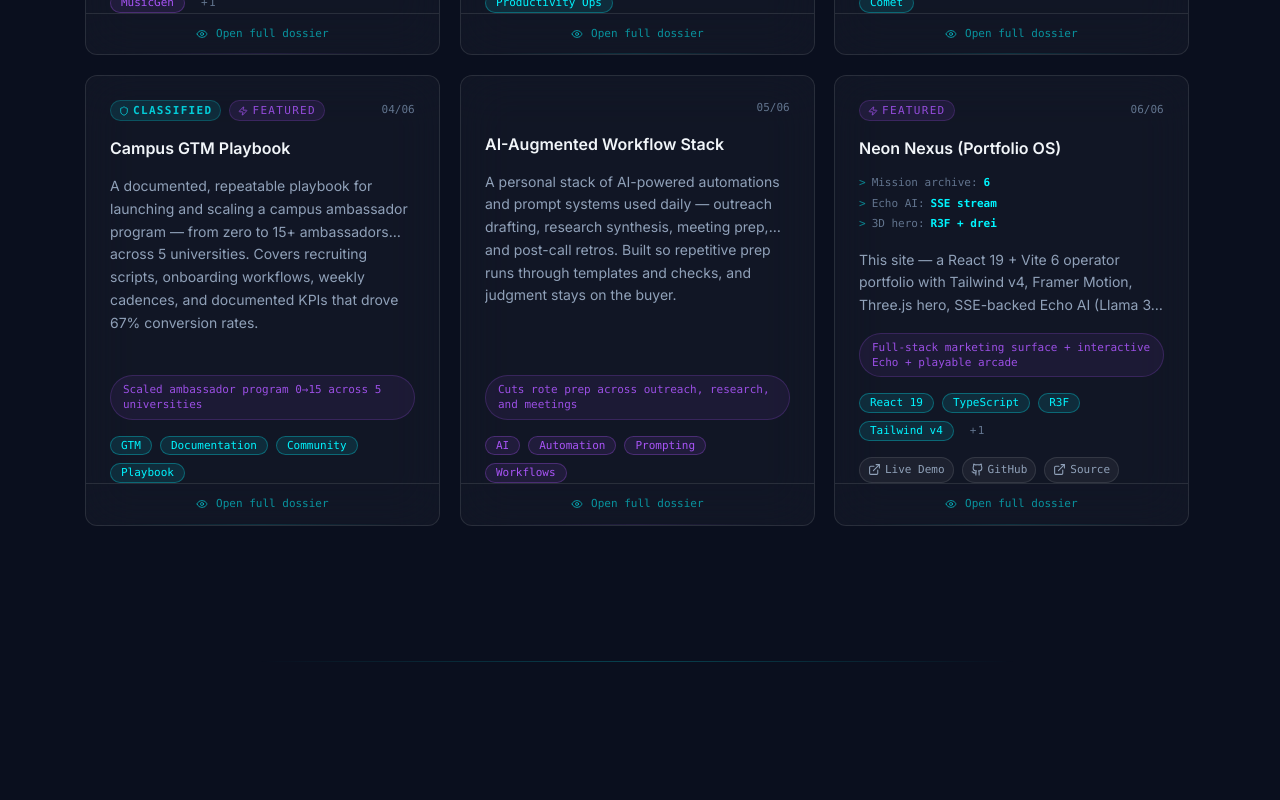
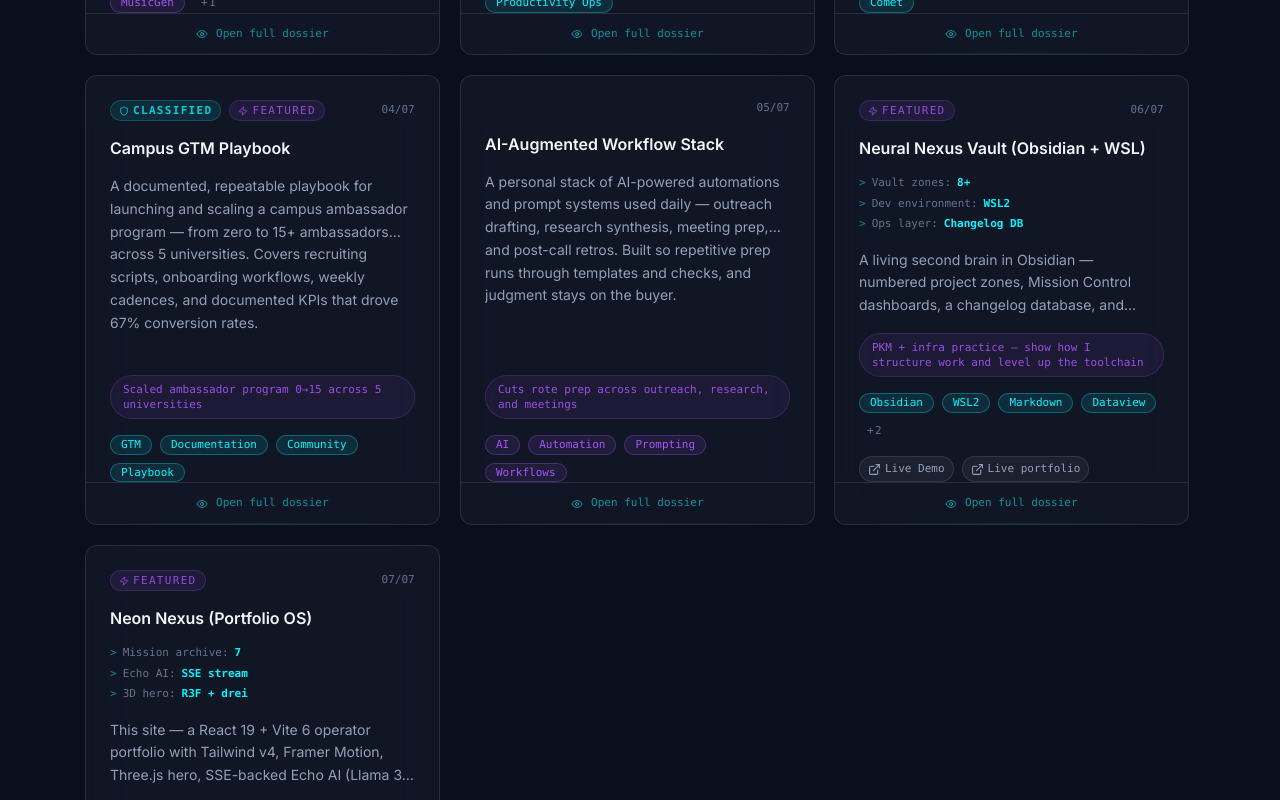
Before and after one commit to EwillieP99/ewilliep99.github.io, a React (Vite) app: page / in a window 1280 px wide. Shown: the part 6860-7660 px from the top of the page. Built offline with nearby package versions, Linux system fonts and the light colour scheme; no server answers.

Commit message:
feat(missions): add Neural Nexus Vault (Obsidian + WSL) card
- New featured systems mission: vault structure, changelog DB, WSL2 dev loop
- Bump mission archive count to 7; update Echo knowledge base

Made-with: Cursor

```diff
--- a/src/data/echoKnowledge.ts
+++ b/src/data/echoKnowledge.ts
@@ -4,8 +4,8 @@
  */
 export const ECHO_KNOWLEDGE = `
 PORTFOLIO & PROJECTS:
-- Mission Archive lists 6 missions on the site, including this portfolio itself (Neon Nexus): React 19 + TypeScript + Vite 6, Tailwind CSS v4, Framer Motion 12, React Three Fiber hero, SSE Echo AI (Vercel + Navigator / Llama 3.1 70B), Signal Breach arcade launcher
-- Other missions include Resonate (UF wellness app), Notion Life OS, Perplexity Comet dashboards, Campus GTM Playbook, and personal AI workflow stack
+- Mission Archive lists 7 missions on the site, including this portfolio itself (Neon Nexus): React 19 + TypeScript + Vite 6, Tailwind CSS v4, Framer Motion 12, React Three Fiber hero, SSE Echo AI (Vercel + Navigator / Llama 3.1 70B), Signal Breach arcade launcher
+- Other missions include Resonate (UF wellness app), Notion Life OS, Perplexity Comet dashboards, Campus GTM Playbook, personal AI workflow stack, and Neural Nexus Vault (Obsidian second brain + WSL2 dev workflow — changelog DB, Mission Control, project templates)
 - Arcade: Signal Breach — browser typing-defense (Freeplay + Ramp Up: 8 steps, words per step 1·3·5·8·13·21·34·50 shown as one on-screen block per step). A second arcade card is reserved for a future experiment (not shipped yet)
 - A separate Phaser tower-defense experiment (Verdant Siege) exists in the repo under public/games but is not linked from the live arcade cards
 - Echo AI (this chat) is powered by Navigator API (UF's LLM infrastructure) running Llama 3.1 70B
--- a/src/data/projectsStatic.ts
+++ b/src/data/projectsStatic.ts
@@ -157,6 +157,40 @@ export const staticProjects: Project[] = [
     },
   },
   {
+    id: "neural-nexus-vault",
+    title: "Neural Nexus Vault (Obsidian + WSL)",
+    description:
+      "A living second brain in Obsidian — numbered project zones, Mission Control dashboards, a changelog database, and templates that turn notes into an operating system. Paired with WSL2 for a Linux-native dev loop on Windows: smoother tooling, fewer path surprises, and a single environment for shipping this portfolio and adjacent repos.",
+    tags: ["Obsidian", "WSL2", "Markdown", "Dataview", "PKM", "Systems"],
+    type: "card",
+    metrics: [
+      { label: "Vault zones", value: "8+" },
+      { label: "Dev environment", value: "WSL2" },
+      { label: "Ops layer", value: "Changelog DB" },
+    ],
+    links: [{ label: "Live portfolio", href: "https://ethanpecora.com" }],
+    featured: true,
+    impact: "PKM + infra practice — show how I structure work and level up the toolchain",
+    category: "systems",
+    status: "active",
+    liveUrl: "https://ethanpecora.com",
+    dossier: {
+      fullDescription:
+        "Neural Nexus is my Obsidian vault for execution: daily and weekly rhythms, active projects under 03_Projects, a knowledge base, and AI-facing context so agents stay aligned. Recent work includes a **changelog database** (atomic entries + Dataview + per-project registry), **Project Hub** templates, and scaffolding so every mission has a hub note and filtered history. It’s where I practice *systems thinking as software* — structured frontmatter, wikilinks, and queries instead of ad-hoc docs.\n\nOn the **WSL** side, the breakthrough is treating Windows as the shell and Linux as the engine: Node, npm, git, and builds run in a consistent Linux toolchain while files sync cleanly across drives. That cut friction for this portfolio (Vite + Vercel), multi-repo layouts, and terminal-first workflows — closer to what production Linux CI expects.\n\nTogether, Obsidian + WSL is a visible **SWE progression** story: not just shipping features, but tightening the loop between planning, execution, and shipping — the same habits I bring to product teams.",
+      results: [
+        { label: "Vault structure", value: "Zones + Mission Control" },
+        { label: "Changelog", value: "Atomic + Dataview" },
+        { label: "Tooling", value: "WSL2 + Linux dev loop" },
+        { label: "Through-line", value: "Portfolio ↔ vault" },
+      ],
+      debrief: [
+        "A second brain only works when it’s easier than memory — templates and queries lower the cost of staying honest.",
+        "WSL isn’t just convenience; it’s alignment with how servers and CI run your code.",
+        "Showing the vault + toolchain on the portfolio proves I can document and ship in the same breath.",
+      ],
+    },
+  },
+  {
     id: "neon-nexus",
     title: "Neon Nexus (Portfolio OS)",
     description:
@@ -164,7 +198,7 @@ export const staticProjects: Project[] = [
     tags: ["React 19", "TypeScript", "R3F", "Tailwind v4", "Vercel"],
     type: "card",
     metrics: [
-      { label: "Mission archive", value: "6" },
+      { label: "Mission archive", value: "7" },
       { label: "Echo AI", value: "SSE stream" },
       { label: "3D hero", value: "R3F + drei" },
     ],
```
